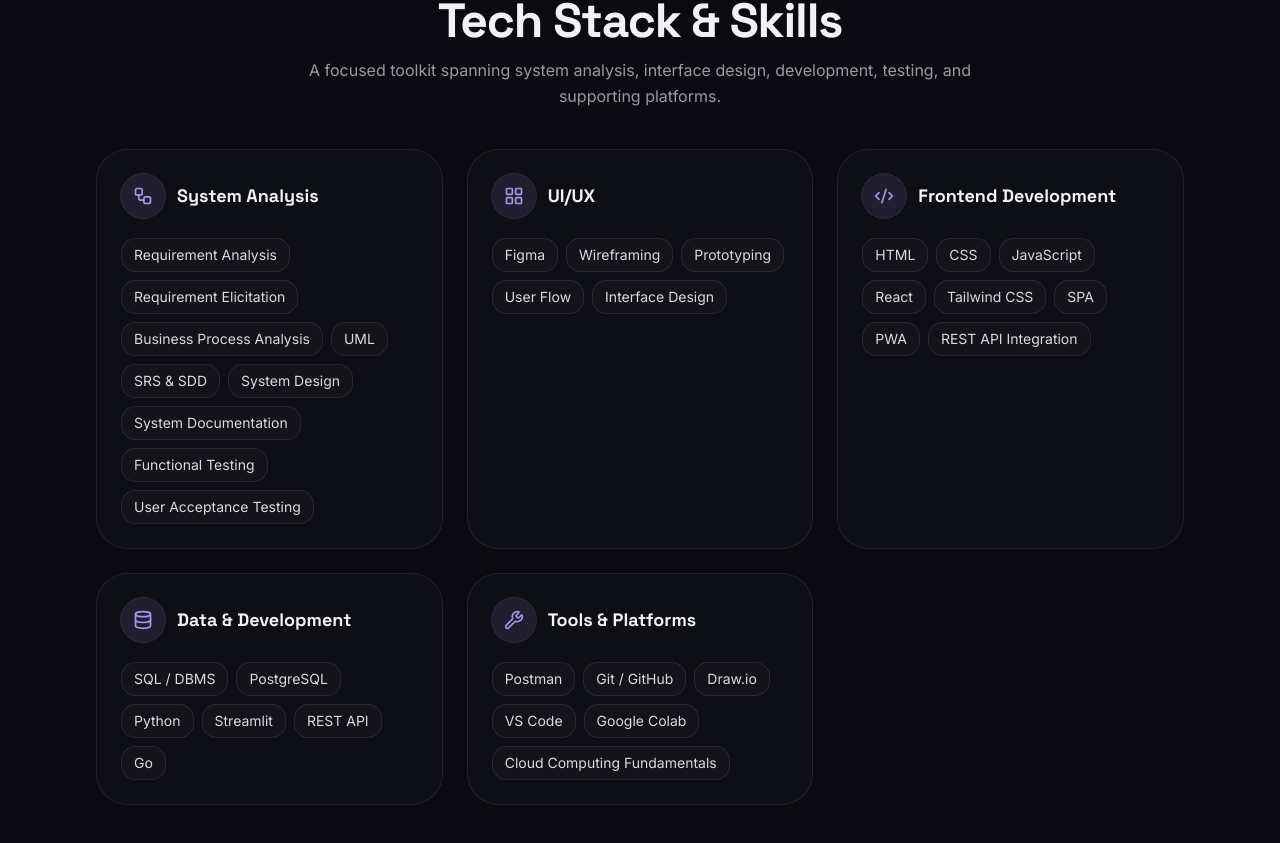
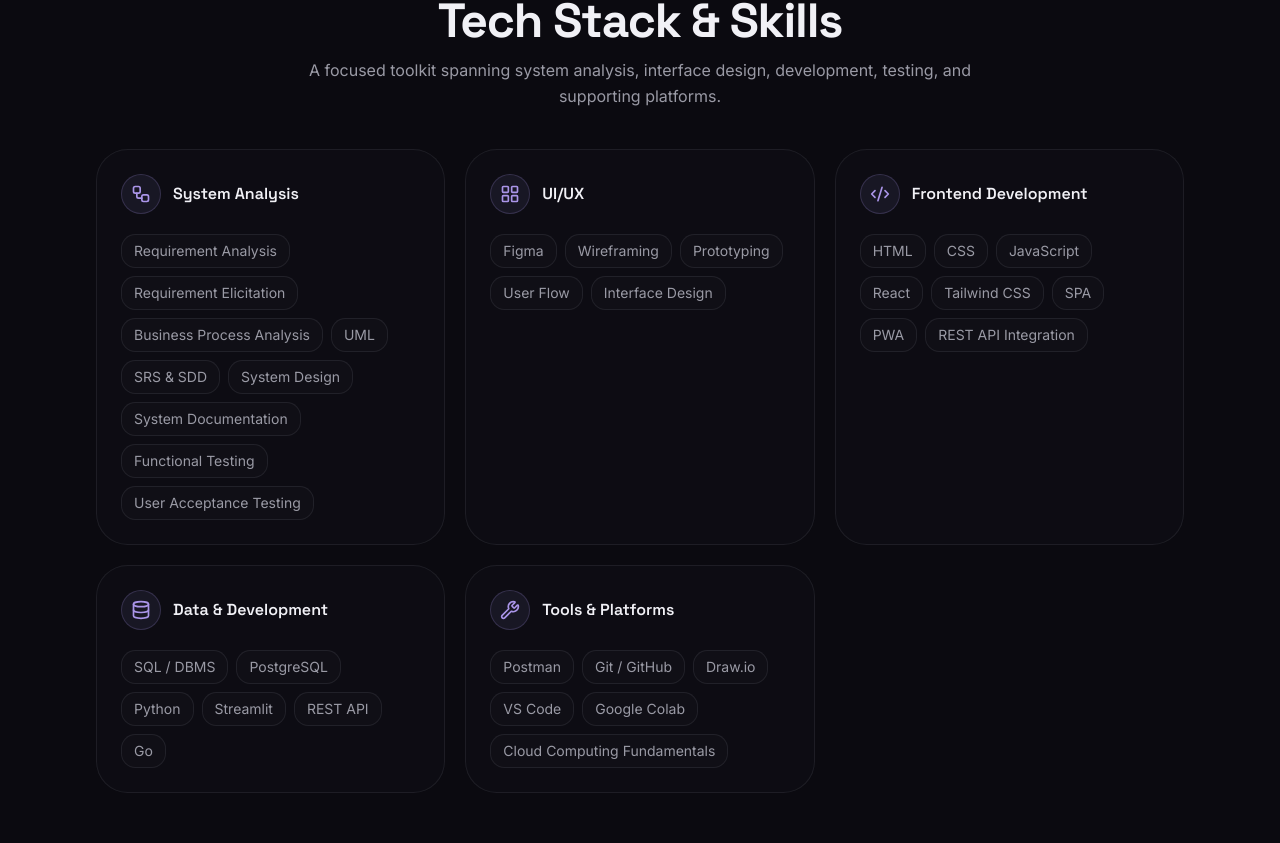
Before and after one commit to byeonipai/portofoliofayza, a Next.js app in the folder fayza-portfolio-cloudflare-final/: page / in a window 1280 px wide. Shown: the part 3766-4609 px from the top of the page. Built offline with nearby package versions, Linux system fonts and the light colour scheme.

Commit message:
Polish portfolio interaction components

```diff
--- a/fayza-portfolio-cloudflare-final/components/sections/skills.tsx
+++ b/fayza-portfolio-cloudflare-final/components/sections/skills.tsx
@@ -15,37 +15,14 @@ export function Skills() {
   return (
     <section id="skills" className="scroll-mt-20 py-20 sm:py-28">
       <div className="mx-auto max-w-6xl px-4 sm:px-6 lg:px-8">
-        <Reveal>
-          <SectionHeading
-            eyebrow="Capabilities"
-            title="Tech Stack & Skills"
-            description="A focused toolkit spanning system analysis, interface design, development, testing, and supporting platforms."
-          />
-        </Reveal>
-
-        <div className="mt-10 grid gap-6 sm:grid-cols-2 lg:grid-cols-3">
-          {skillGroups.map((group, i) => (
-            <Reveal key={group.category} delay={(i % 3) * 80}>
-              <div className="group h-full rounded-3xl border border-border bg-card/50 p-6 transition-colors hover:border-primary/40">
-                <div className="flex items-center gap-3">
-                  <span className="flex size-11 items-center justify-center rounded-2xl bg-primary/12 text-primary ring-1 ring-primary/20">
-                    {categoryIcon[group.category] ?? <Boxes className="size-5" />}
-                  </span>
-                  <h3 className="font-display text-lg font-bold">{group.category}</h3>
-                </div>
-                <ul className="mt-5 flex flex-wrap gap-2">
-                  {group.skills.map((skill) => (
-                    <li
-                      key={skill}
-                      className="rounded-lg border border-border bg-secondary/40 px-3 py-1.5 text-sm text-foreground/90 transition-colors hover:border-primary/40 hover:text-primary"
-                    >
-                      {skill}
-                    </li>
-                  ))}
-                </ul>
-              </div>
-            </Reveal>
-          ))}
+        <Reveal><SectionHeading eyebrow="Capabilities" title="Tech Stack & Skills" description="A focused toolkit spanning system analysis, interface design, development, testing, and supporting platforms." /></Reveal>
+        <div className="mt-10 grid gap-5 sm:grid-cols-2 lg:grid-cols-3">
+          {skillGroups.map((group, index) => <Reveal key={group.category} delay={(index % 3) * 55}>
+            <article className="h-full rounded-3xl border border-border/80 bg-card/35 p-6">
+              <div className="flex items-center gap-3"><span className="flex size-10 items-center justify-center rounded-xl border border-primary/20 bg-primary/[0.08] text-primary">{categoryIcon[group.category] ?? <Boxes className="size-5" />}</span><h3 className="font-display text-base font-semibold">{group.category}</h3></div>
+              <ul className="mt-5 flex flex-wrap gap-2">{group.skills.map(skill => <li key={skill} className="rounded-lg border border-border/80 bg-secondary/25 px-3 py-1.5 text-sm text-muted-foreground transition-colors duration-150 hover:border-primary/30 hover:text-foreground">{skill}</li>)}</ul>
+            </article>
+          </Reveal>)}
         </div>
       </div>
     </section>
```
